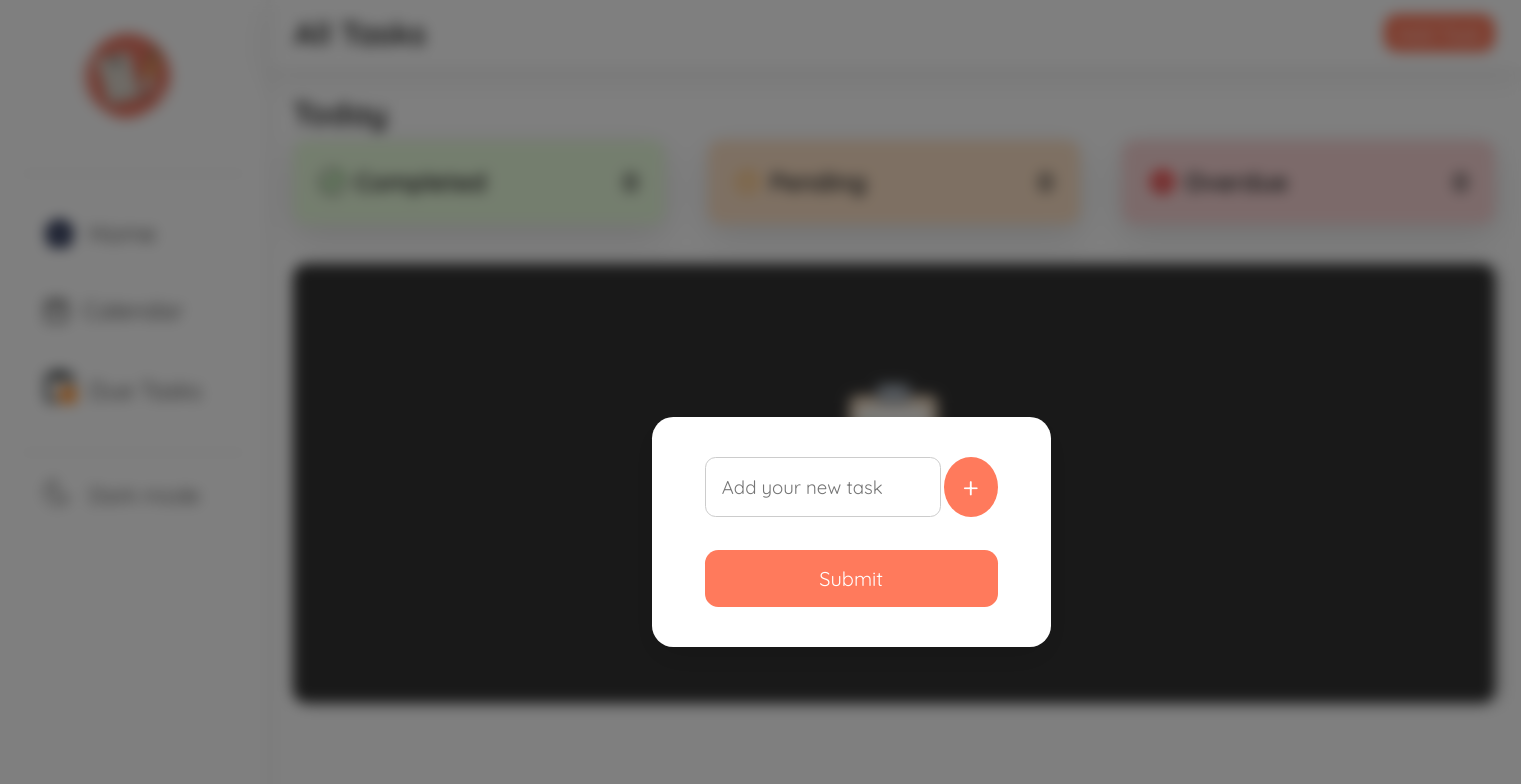
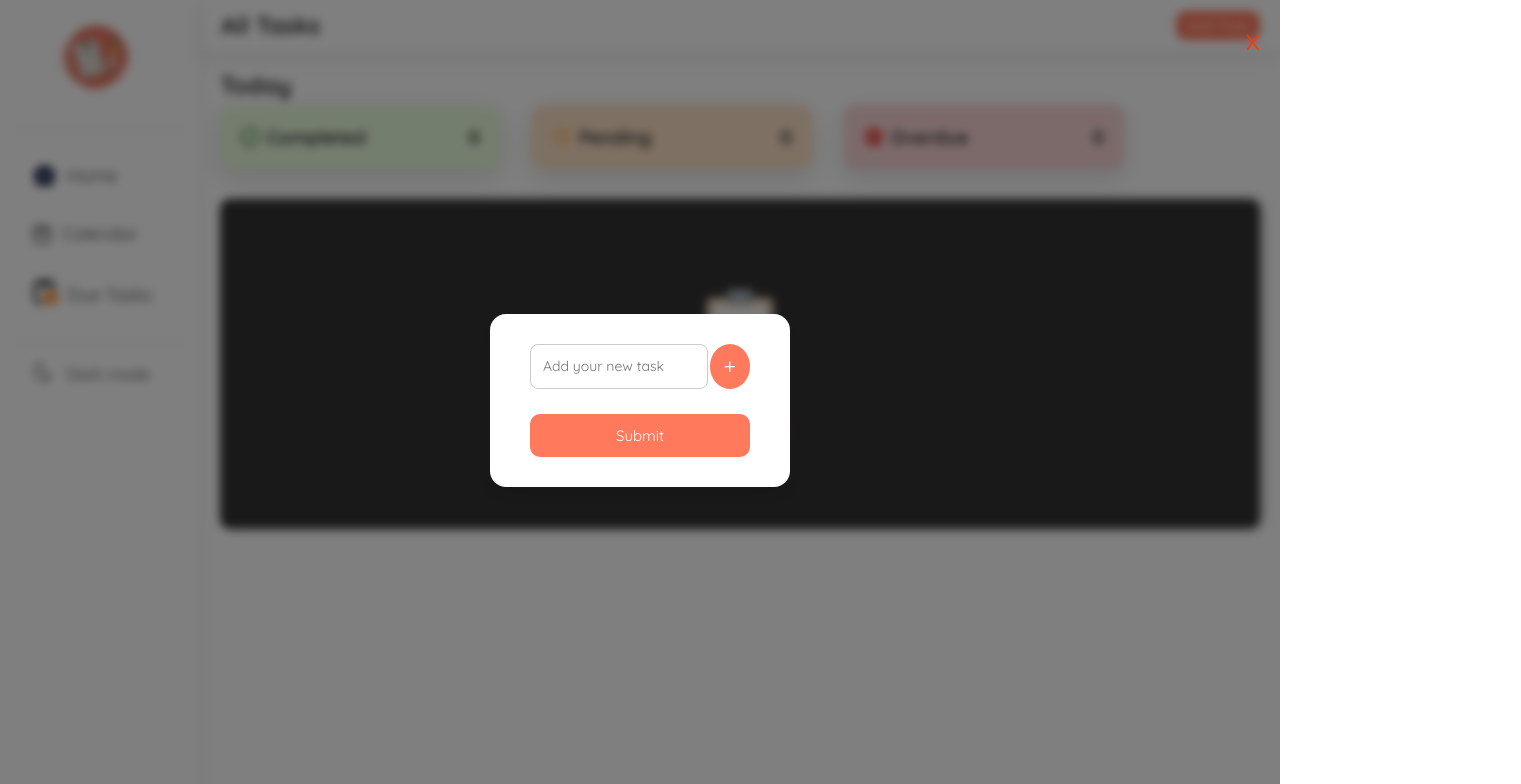
Before and after one commit to LazyBrain-spiral/react-todo, a React (Vite) app: page / in a window 1280 px wide. Shown: the top 784 px of the page, 1521 px wide, since content can reach past the window. Built offline with nearby package versions, Linux system fonts and the light colour scheme.

Commit message:
reverting back

```diff
--- a/src/index.css
+++ b/src/index.css
@@ -11,9 +11,7 @@
   padding: 0;
   box-sizing: border-box;
 }
-body {
-  zoom : 133%;
-}
+
 
 
 /* .navbar{
```
